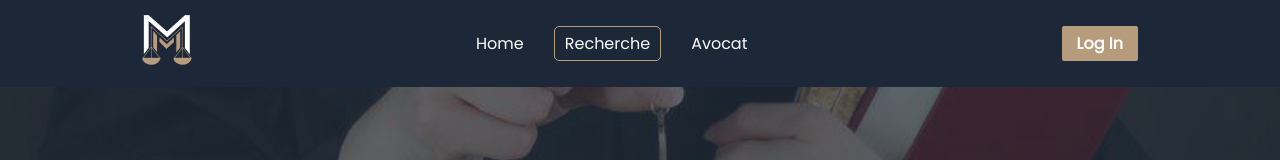
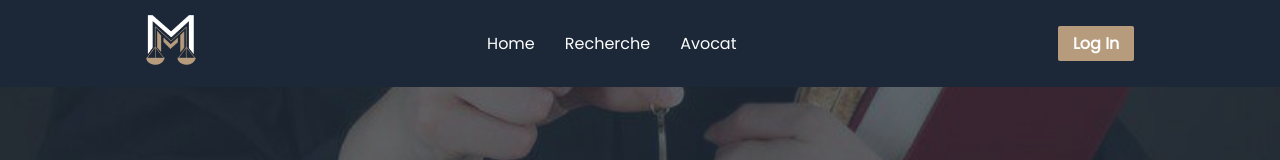
Before and after one commit to Meriem453/GL-project, a React (Create React App) app in the folder react-gl/: page /recherche in a window 1280 px wide. Shown: the top 160 px of the page. Built offline with nearby package versions, Linux system fonts and the light colour scheme.

Commit message:
some avocat page errors fixed

```diff
--- a/react-gl/src/componentss/avocat.js
+++ b/react-gl/src/componentss/avocat.js
@@ -49,7 +49,7 @@ export default function Avocat() {
                             <div className="img"> <img src={`http://127.0.0.1:8000${avocat.profilePh}`} alt="image"/></div>
                             <div className="rating"> <img src={start} alt="imagee"/> <p>4.0</p></div>
                             <h3> {avocat.nom} {avocat.prenom} </h3>
-                            <p> {avocat.specialite}</p>
+                            <p> {avocat.speciality}</p>
                             <p> {avocat.adresse}</p>
                             <button> prendre RDV</button>
                         </NavLink>
--- a/react-gl/src/componentss/navbar.js
+++ b/react-gl/src/componentss/navbar.js
@@ -61,7 +61,7 @@ export default function Navbar() {
                 }}  to='/'> home </NavLink> </li>
           <li><NavLink style={({isActive})=>{
                 return isActive ? {  border: "1px solid var(--main-color2)", padding: "5px 10px",  borderRadius: "5px"} : {}
-                }} to='/recherche'> Recherche</NavLink></li>
+                }} to='/apres_recherche'> Recherche</NavLink></li>
 
           {/* <li><NavLink style={({isActive})=>{
                 return isActive ? {  border: "1px solid var(--main-color2)", padding: "5px 10px",  borderRadius: "5px"} : {}
```
